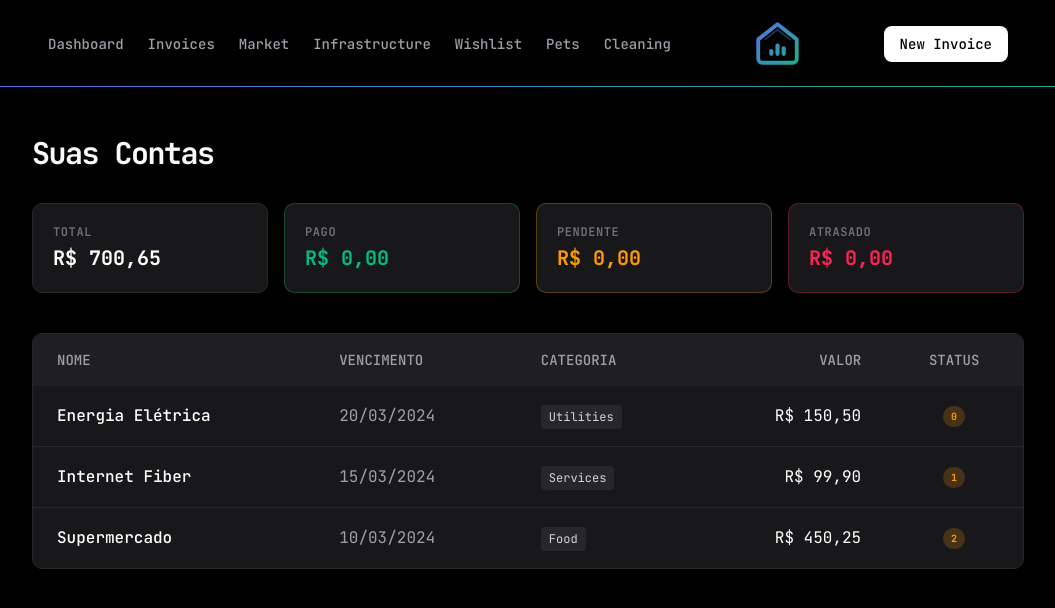
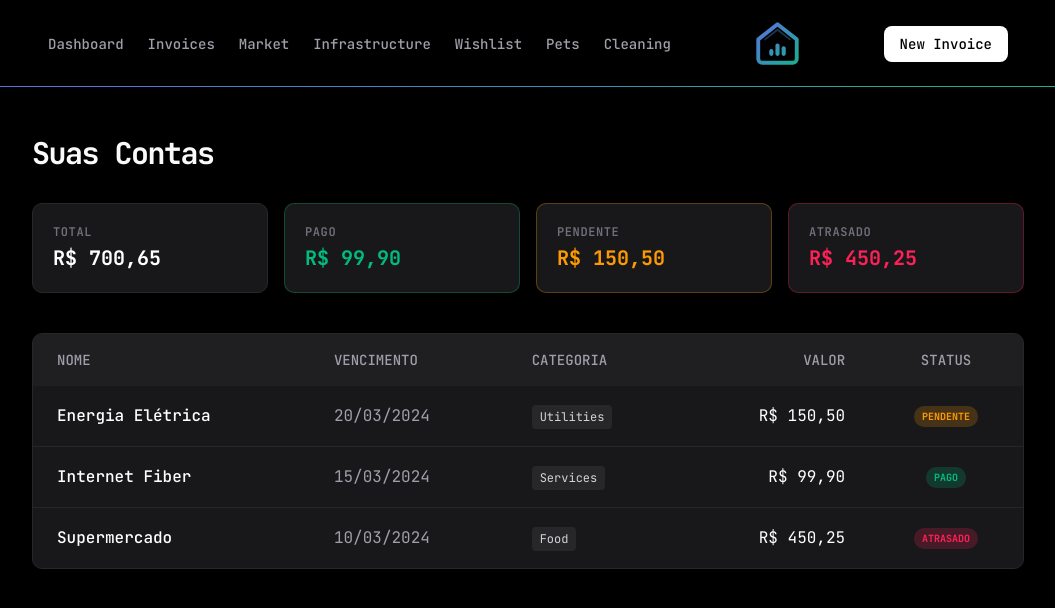
Before and after one commit to mrpunkdasilva/minhacasa, a Next.js app: page /view/pages/invoices in a window 1280 px wide. Shown: the top 608 px of the page, without its empty margins (112-1167 px from the left). Built offline with nearby package versions, Linux system fonts and the light colour scheme.

Commit message:
add new beans

```diff
--- a/src/app/view/pages/create-invoice/create-invoice-form.tsx
+++ b/src/app/view/pages/create-invoice/create-invoice-form.tsx
@@ -44,27 +44,34 @@ const formSchema = z.object({
   name: z.string().min(2, {
     message: "O nome deve ter pelo menos 2 caracteres.",
   }),
-  price: z.preprocess(
-    (val) => Number(val),
-    z.number().positive({
-      message: "O preço deve ser um valor positivo.",
-    }),
-  ),
+  price: z.number().positive({
+    message: "O preço deve ser um valor positivo.",
+  }),
   dueDate: z.date({
-    required_error: "A data de vencimento é obrigatória.",
+    message: "A data de vencimento é obrigatória.",
   }),
   description: z.string().optional(),
   category: z.nativeEnum(Category, {
-    required_error: "Selecione uma categoria.",
+    message: "Selecione uma categoria.",
   }),
   status: z.nativeEnum(InvoiceStatus, {
-    required_error: "Selecione um status.",
+    message: "Selecione um status.",
   }),
   isRecurring: z.boolean().default(false),
 });
 
+type FormValues = {
+  name: string;
+  price: number;
+  dueDate: Date;
+  description?: string;
+  category: Category;
+  status: InvoiceStatus;
+  isRecurring?: boolean;
+};
+
 export function CreateInvoiceForm() {
-  const form = useForm<z.infer<typeof formSchema>>({
+  const form = useForm<FormValues>({
     resolver: zodResolver(formSchema),
     defaultValues: {
       name: "",
@@ -75,7 +82,7 @@ export function CreateInvoiceForm() {
     },
   });
 
-  function onSubmit(values: z.infer<typeof formSchema>) {
+  function onSubmit(values: FormValues) {
     console.log(values);
   }
 
@@ -111,6 +118,7 @@ export function CreateInvoiceForm() {
                     step="0.01"
                     placeholder="0.00"
                     {...field}
+                    onChange={(e) => field.onChange(Number(e.target.value))}
                   />
                 </FormControl>
                 <FormMessage />
--- a/src/app/view/pages/dashboard/dashboard.view.tsx
+++ b/src/app/view/pages/dashboard/dashboard.view.tsx
@@ -1,15 +1,16 @@
 import { invoicesMock } from "@/app/infra/mocks/invoice/invoice.mock";
+import { InvoiceStatus } from "@/app/domain/enums/invoice-status/invoice-status";
 
 export default function DashboardView() {
   const totalInvoices = invoicesMock.reduce((acc, inv) => acc + inv.price, 0);
   const totalPaid = invoicesMock
-    .filter((inv) => inv.status === "paid")
+    .filter((inv) => inv.status === InvoiceStatus.paid)
     .reduce((acc, inv) => acc + inv.price, 0);
   const totalPending = invoicesMock
-    .filter((inv) => inv.status === "unpaid")
+    .filter((inv) => inv.status === InvoiceStatus.unpaid)
     .reduce((acc, inv) => acc + inv.price, 0);
   const totalOverdue = invoicesMock
-    .filter((inv) => inv.status === "overdue")
+    .filter((inv) => inv.status === InvoiceStatus.overdue)
     .reduce((acc, inv) => acc + inv.price, 0);
 
   return (
--- a/src/app/view/pages/invoices-list/invoices-list.view.tsx
+++ b/src/app/view/pages/invoices-list/invoices-list.view.tsx
@@ -1,12 +1,13 @@
 import { invoicesMock } from "@/app/infra/mocks/invoice/invoice.mock";
+import { InvoiceStatus } from "@/app/domain/enums/invoice-status/invoice-status";
 
 export default function InvoicesListView() {
   const totals = invoicesMock.reduce(
     (acc, inv) => {
       acc.total += inv.price;
-      if (inv.status === "paid") acc.paid += inv.price;
-      if (inv.status === "unpaid") acc.unpaid += inv.price;
-      if (inv.status === "overdue") acc.overdue += inv.price;
+      if (inv.status === InvoiceStatus.paid) acc.paid += inv.price;
+      if (inv.status === InvoiceStatus.unpaid) acc.unpaid += inv.price;
+      if (inv.status === InvoiceStatus.overdue) acc.overdue += inv.price;
       return acc;
     },
     { total: 0, paid: 0, unpaid: 0, overdue: 0 },
@@ -63,14 +64,14 @@ export default function InvoicesListView() {
                 <td className="px-6 py-4 text-center">
                   <span
                     className={`px-2 py-1 rounded-full text-[10px] font-bold uppercase ${
-                      invoice.status === "paid"
+                      invoice.status === InvoiceStatus.paid
                         ? "bg-emerald-500/20 text-emerald-500"
-                        : invoice.status === "overdue"
+                        : invoice.status === InvoiceStatus.overdue
                           ? "bg-rose-500/20 text-rose-500"
                           : "bg-amber-500/20 text-amber-500"
                     }`}
                   >
-                    {invoice.status}
+                    {getStatusLabel(invoice.status)}
                   </span>
                 </td>
               </tr>
@@ -80,6 +81,21 @@ export default function InvoicesListView() {
       </div>
     </div>
   );
+}
+
+function getStatusLabel(status: InvoiceStatus) {
+  switch (status) {
+    case InvoiceStatus.paid:
+      return "Pago";
+    case InvoiceStatus.unpaid:
+      return "Pendente";
+    case InvoiceStatus.overdue:
+      return "Atrasado";
+    case InvoiceStatus.scheduled:
+      return "Agendado";
+    default:
+      return status;
+  }
 }
 
 function StatCard({
```
Also changed, not shown: 1 other file (tests, documents, lock files or other folders).
